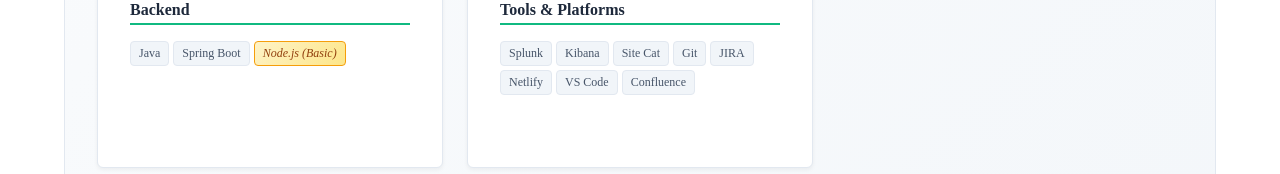
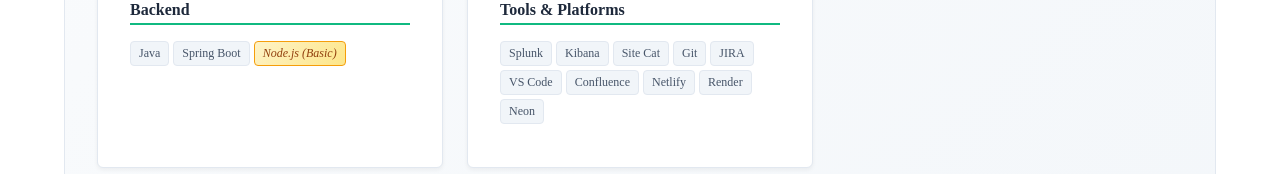
Before and after one commit to anu3dev/monorepo-typescript-project, a React (Vite) app in the folder apps/main-app/: page / in a window 1280 px wide. Shown: the part 778-952 px from the top of the page. Built offline with nearby package versions, Linux system fonts and the light colour scheme.

Commit message:
initial learning

```diff
--- a/apps/main-app/src/App.tsx
+++ b/apps/main-app/src/App.tsx
@@ -57,9 +57,11 @@ export default function MainEmployeeApp() {
         { name: 'Site Cat' },
         { name: 'Git' },
         { name: 'JIRA' },
-        { name: 'Netlify' },
         { name: 'VS Code' },
         { name: 'Confluence' },
+        { name: 'Netlify' },
+        { name: 'Render' },
+        { name: 'Neon' },
       ],
     },
   ];
```
